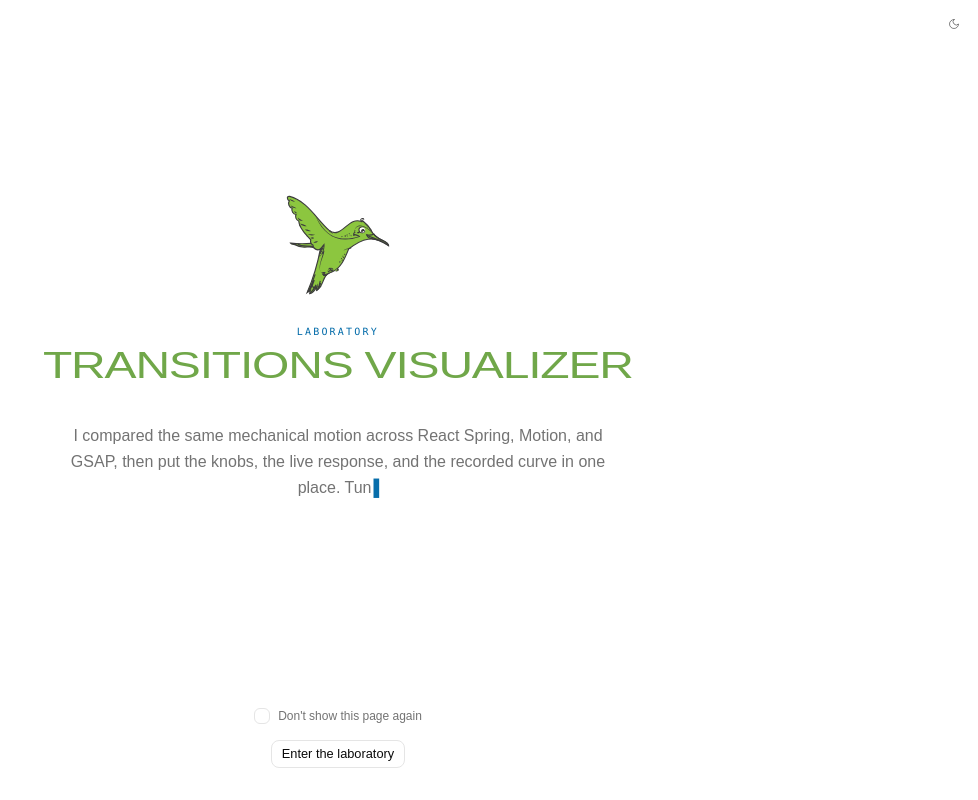
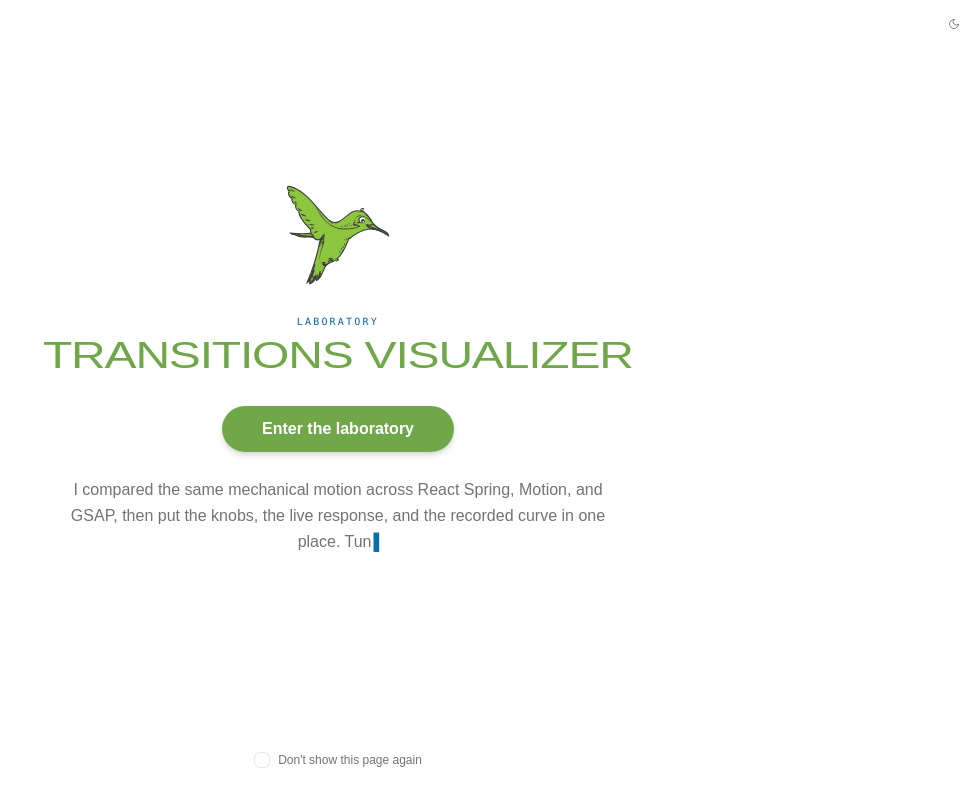
Before and after one commit to maxzz/transitions, a React (Vite) app: page / in a window 1280 px wide. Shown: the whole page, without its empty margins (302-1280 px from the left). Built offline with nearby package versions, Linux system fonts and the light colour scheme; what tailwindcss-plugin-debug-screens-tw4 would draw is missing.

Commit message:
WIP. hero-page. update enter button

```diff
--- a/src/components/2-main/hero-page/0-all/0-hero-page.tsx
+++ b/src/components/2-main/hero-page/0-all/0-hero-page.tsx
@@ -6,6 +6,7 @@ import { playTypewriter } from "../model/3-typewriter";
 import { HeroLogo } from "../1-content/1-hero-logo";
 import { HeroDescription } from "../1-content/2-hero-description";
 import { HeroOptOut } from "../1-content/3-hero-opt-out";
+import { HeroEnter } from "../1-content/4-hero-enter";
 
 const pageVariants = {
     hidden: { opacity: 0 },
@@ -55,6 +56,7 @@ export function HeroPage() {
 
                 <div className="px-6 min-h-0 flex-1 flex flex-col items-center justify-center">
                     <HeroLogo onReady={startDescription} />
+                    <HeroEnter />
                     <HeroDescription typed={typed} />
                 </div>
 
--- a/src/components/2-main/hero-page/1-content/2-hero-description.tsx
+++ b/src/components/2-main/hero-page/1-content/2-hero-description.tsx
@@ -4,7 +4,7 @@ import { HERO_DESCRIPTION } from "../model/1-copy";
 export function HeroDescription({ typed }: { typed: MotionValue<string>; }) {
     return (
         <p
-            className="mt-8 max-w-xl min-h-24 text-sm sm:text-base text-muted-foreground text-center leading-relaxed contain-[layout]"
+            className="mt-6 max-w-xl min-h-24 text-sm sm:text-base text-muted-foreground text-center leading-relaxed contain-[layout]"
             aria-label={HERO_DESCRIPTION}
         >
             <motion.span aria-hidden>{typed}</motion.span>
--- a/src/components/2-main/hero-page/1-content/3-hero-opt-out.tsx
+++ b/src/components/2-main/hero-page/1-content/3-hero-opt-out.tsx
@@ -1,15 +1,14 @@
 import { useSnapshot } from "valtio";
-import { Button } from "@/ui/shadcn/button";
 import { Checkbox } from "@/ui/shadcn/checkbox";
 import { Label } from "@/ui/shadcn/label";
-import { HERO_CONTINUE_LABEL, HERO_OPT_OUT_LABEL } from "../model/1-copy";
+import { HERO_OPT_OUT_LABEL } from "../model/1-copy";
 import { appSettings, openPage, setShowHeroPage } from "@/store/1-ui-settings";
 
 export function HeroOptOut() {
     const { showHeroPage } = useSnapshot(appSettings.heroPage);
 
     return (
-        <div className="px-6 pb-8 w-full flex flex-col items-center justify-center gap-4">
+        <div className="px-6 pb-8 w-full flex items-center justify-center">
             <Label className="text-xs font-normal text-muted-foreground cursor-pointer">
                 <Checkbox
                     checked={!showHeroPage}
@@ -23,15 +22,6 @@ export function HeroOptOut() {
                 />
                 {HERO_OPT_OUT_LABEL}
             </Label>
-
-            <Button
-                type="button"
-                variant="outline"
-                size="sm"
-                onClick={() => openPage("visualizer")}
-            >
-                {HERO_CONTINUE_LABEL}
-            </Button>
         </div>
     );
 }
--- /dev/null
+++ b/src/components/2-main/hero-page/1-content/4-hero-enter.tsx
@@ -0,0 +1,30 @@
+import { motion } from "motion/react";
+import { Button } from "@/ui/shadcn/button";
+import { HERO_CONTINUE_LABEL } from "../model/1-copy";
+import { openPage } from "@/store/1-ui-settings";
+
+const enterVariants = {
+    hidden: { opacity: 0 },
+    show: {
+        opacity: 1,
+        transition: {
+            duration: 0.4,
+            ease: "easeOut" as const,
+        },
+    },
+};
+
+export function HeroEnter() {
+    return (
+        <motion.div variants={enterVariants}>
+            <Button
+                type="button"
+                size="lg"
+                className="mt-6 px-10 h-12 text-base font-semibold text-white bg-[#70a749] hover:bg-[#5d8d3c] rounded-full shadow-md cursor-pointer"
+                onClick={() => openPage("visualizer")}
+            >
+                {HERO_CONTINUE_LABEL}
+            </Button>
+        </motion.div>
+    );
+}
```
